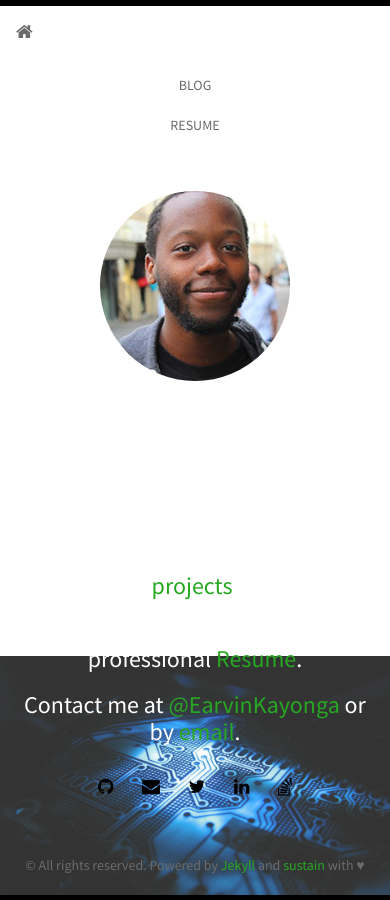
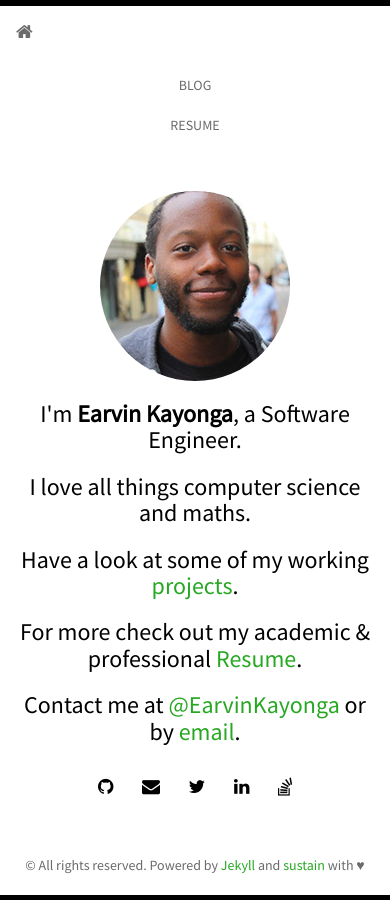
Before and after one commit to EarvinKayonga/earvin, a Jekyll site: the page built from blog/index.html, in a window 390 px wide. Built offline with Jekyll 4.4.1, drawn with Linux system fonts in a browser that asks for light colours; Markdown is read by kramdown in place of the engine named in the settings; the list of posts is cut into pages by our own code.

Commit message:
only Poster

```diff
--- a/blog/index.html
+++ b/blog/index.html
@@ -7,7 +7,6 @@ layout: home
 		<source src="{{ baseurl }} static/videos/abcd.mp4" type="video/mp4">
 		<source src="{{ baseurl }} static/videos/home.mp4" type="video/mp4">
 	</video>
-	<img class="hidden-lg" id="home-image" src="{{ baseurl }}/static/img/home.jpg" width="100%">
 </div>
 
 <section id="about" class="ontop">
--- a/blog/static/css/main.css
+++ b/blog/static/css/main.css
@@ -88,6 +88,9 @@ html, body {
     .navbar-default .navbar-nav .open .dropdown-menu > .active > a, .navbar-default .navbar-nav .open .dropdown-menu > .active > a:hover, .navbar-default .navbar-nav .open .dropdown-menu > .active > a:focus {
         color: #6b6b6b;
         background-color: #ffffff;
+    }
+    section#about{
+      color: black !important;
     }
 }
 
```
